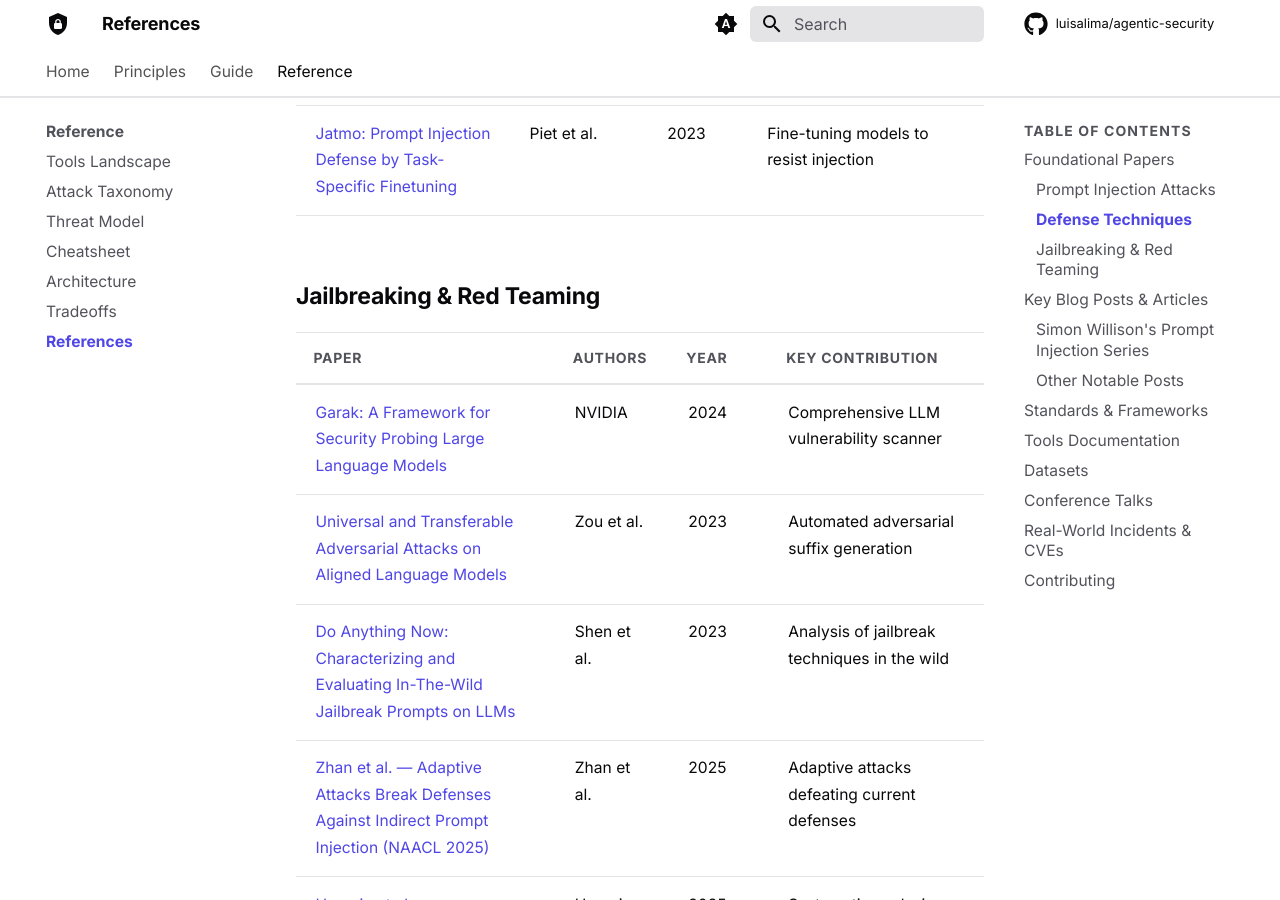
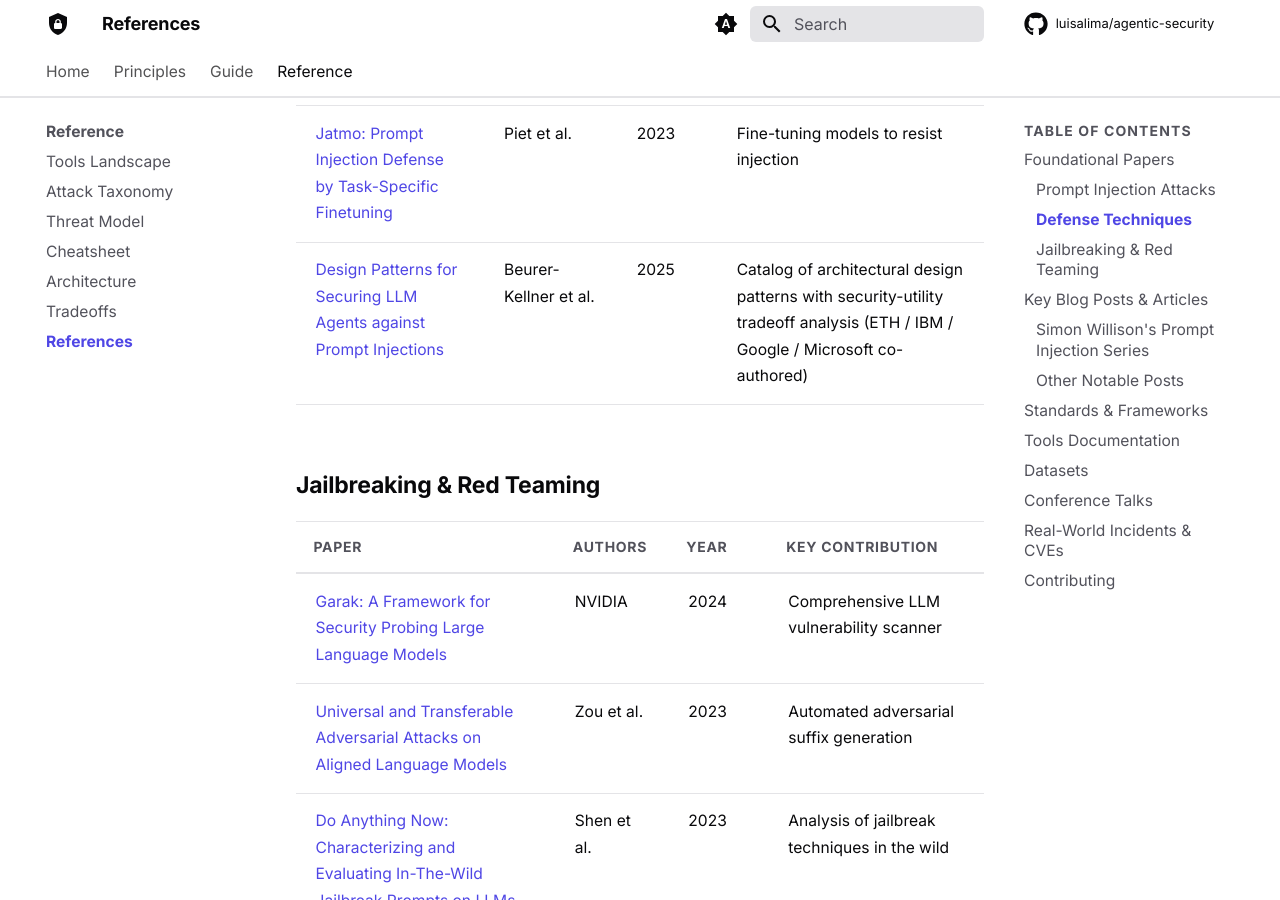
Before and after one commit to luisalima/agentic-security, an MkDocs documentation site: the page built from docs/reference/references.md, in a window 1280 px wide and 900 px high, scrolled down 1471 px. Built offline with MkDocs 1.6.1 and Material for MkDocs 9.7.7, drawn with Linux system fonts in a browser that asks for light colours; comment, search, counter and statistics services are not loaded.

Commit message:
docs(references): add Beurer-Kellner et al. design-patterns survey (arxiv 2506.08837)
ETH/IBM/Google/Microsoft co-authored survey of architectural defense
patterns for LLM agents — natural companion to the CaMeL and Spotlighting
entries already in the Defense Techniques table.

Co-Authored-By: Claude Opus 4.7 (1M context) <noreply@anthropic.com>

```diff
--- a/docs/reference/references.md
+++ b/docs/reference/references.md
@@ -22,6 +22,7 @@ Academic papers, blog posts, and resources on LLM security and prompt injection.
 | [StruQ: Defending Against Prompt Injection with Structured Queries](https://arxiv.org/abs/2402.06363) | Chen et al. | 2024 | Structured data extraction as defense |
 | [CaMeL: Defeating Prompt Injections by Design](https://arxiv.org/abs/2503.18813) | Google DeepMind | 2025 | Capability-based security architecture; typed data flow |
 | [Jatmo: Prompt Injection Defense by Task-Specific Finetuning](https://arxiv.org/abs/2312.17673) | Piet et al. | 2023 | Fine-tuning models to resist injection |
+| [Design Patterns for Securing LLM Agents against Prompt Injections](https://arxiv.org/abs/2506.08837) | Beurer-Kellner et al. | 2025 | Catalog of architectural design patterns with security-utility tradeoff analysis (ETH / IBM / Google / Microsoft co-authored) |
 
 ### Jailbreaking & Red Teaming
 
```
